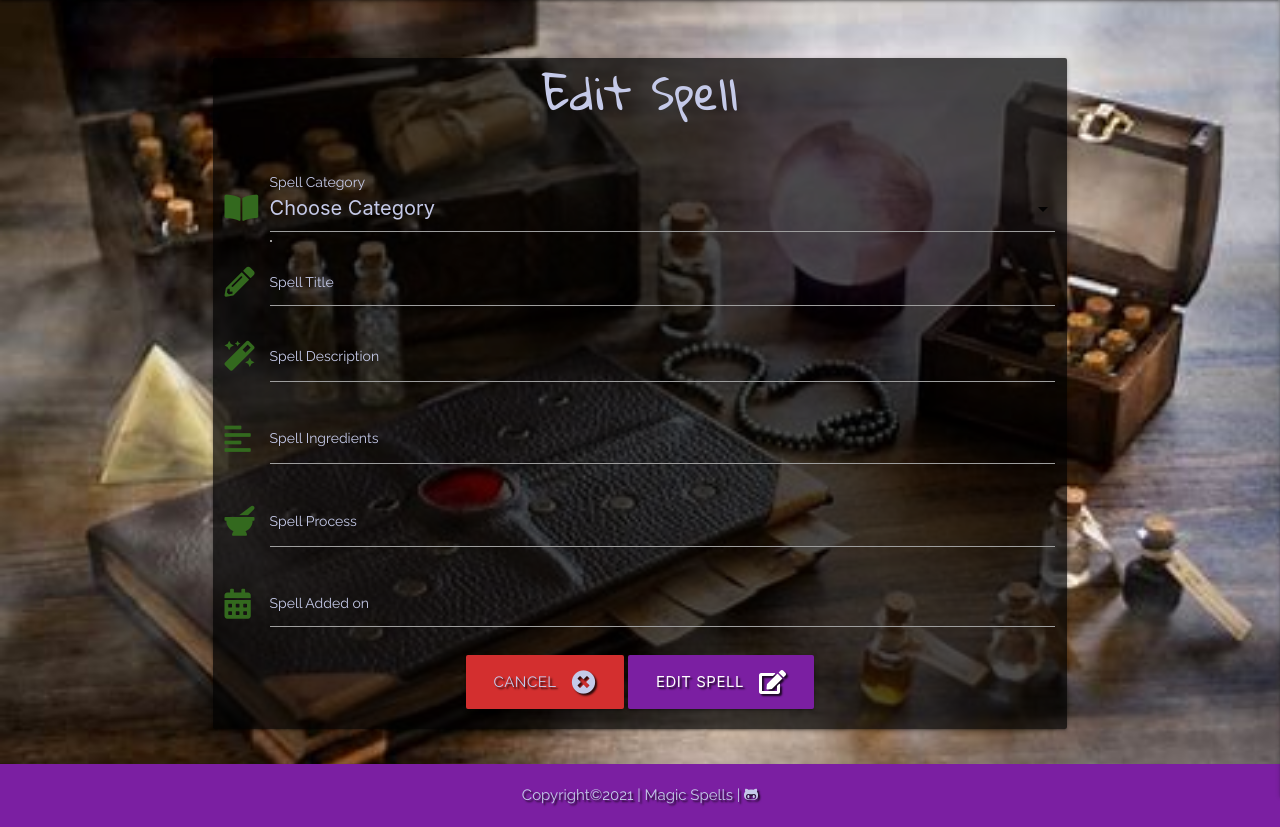
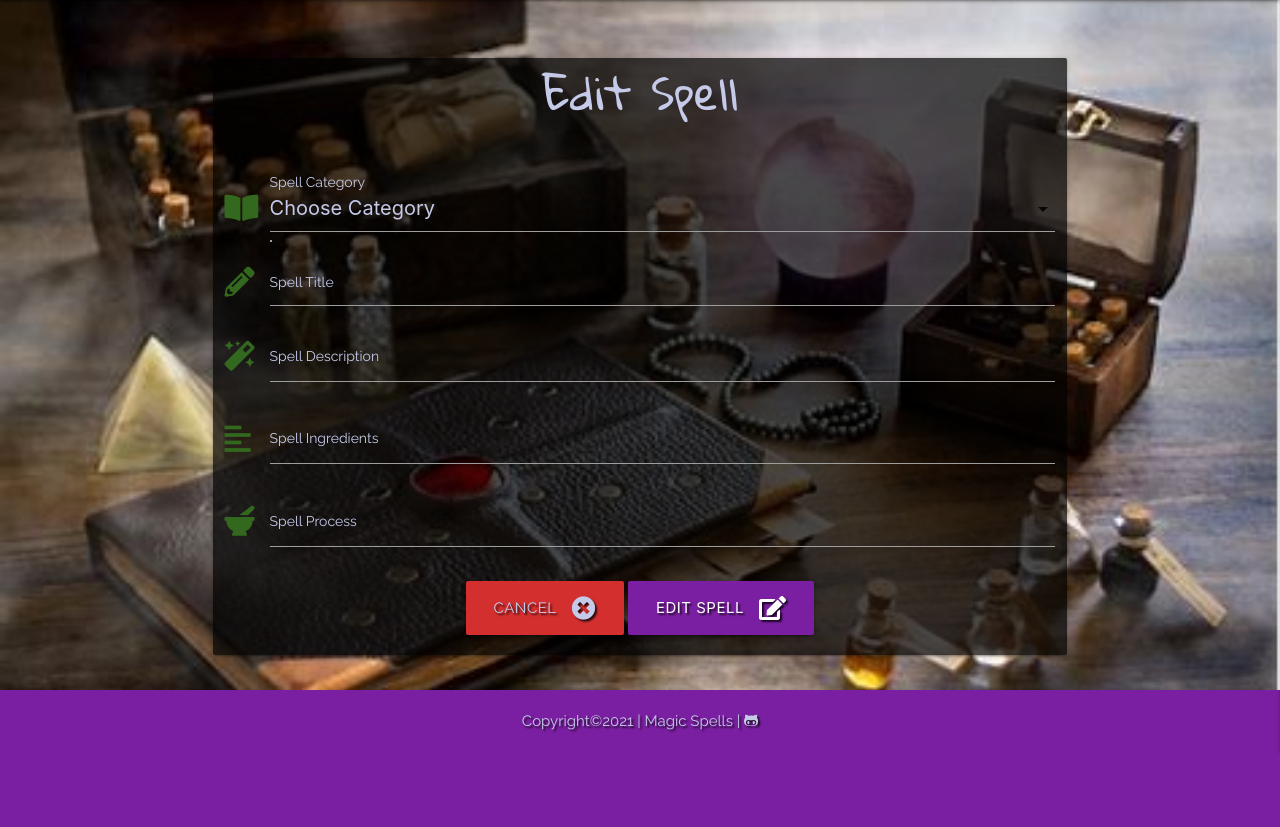
Before and after one commit to Code-Institute-Submissions/Sandra-Be-magic-spells, a Flask app: template templates/edit_spell.html in a window 1280 px wide. Shown: the part 64-891 px from the top of the page. After the commit the page ends 817 px from the top, so only its background shows below. Run offline with Flask 2, Linux system fonts and the light colour scheme; the template is opened without the code that fills it, so the values that code supplies are empty; some libraries are stand-ins or nearby versions.

Commit message:
Removed Date Picker

```diff
--- a/templates/edit_spell.html
+++ b/templates/edit_spell.html
@@ -65,15 +65,6 @@
                     <label for="spell_process">Spell Process</label>
                 </div>
             </div>
-            <!-- Date picker -->
-            <div class="row">
-                <div class="input-field col s12">
-                    <i class="fas fa-calendar-alt prefix light-green-text text-darken-4"></i>
-                    <input id="spell_date" name="spell_date" type="text"
-                        value="{{ spell.spell_date }}" class="datepicker validate" required>
-                    <label for="spell_date">Spell Added on</label>
-                </div>
-            </div>
             <!-- Submit Button -->
             <div class="row">
                 <div class="col s12 center-align">
```
